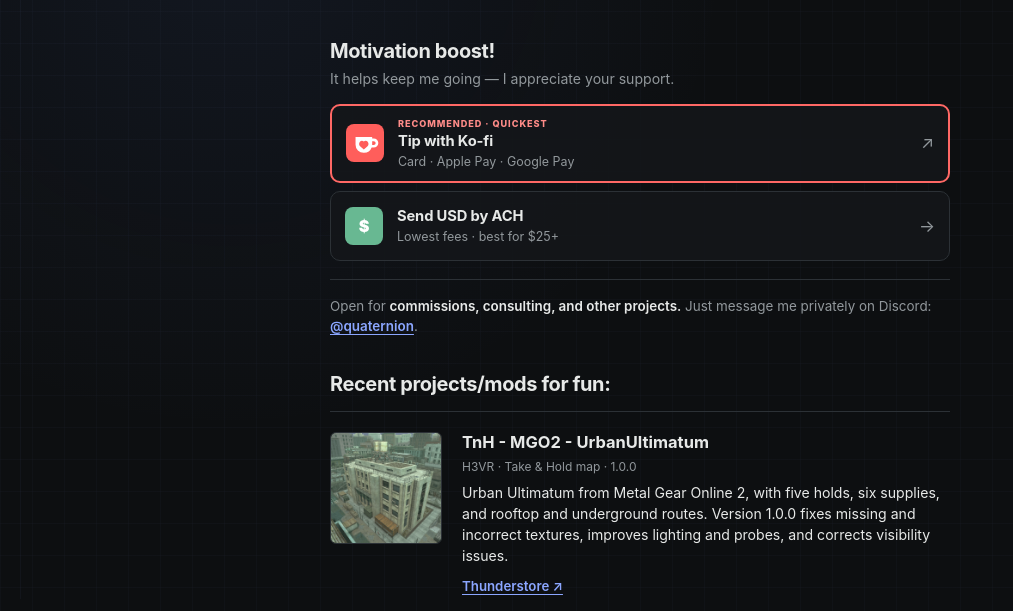
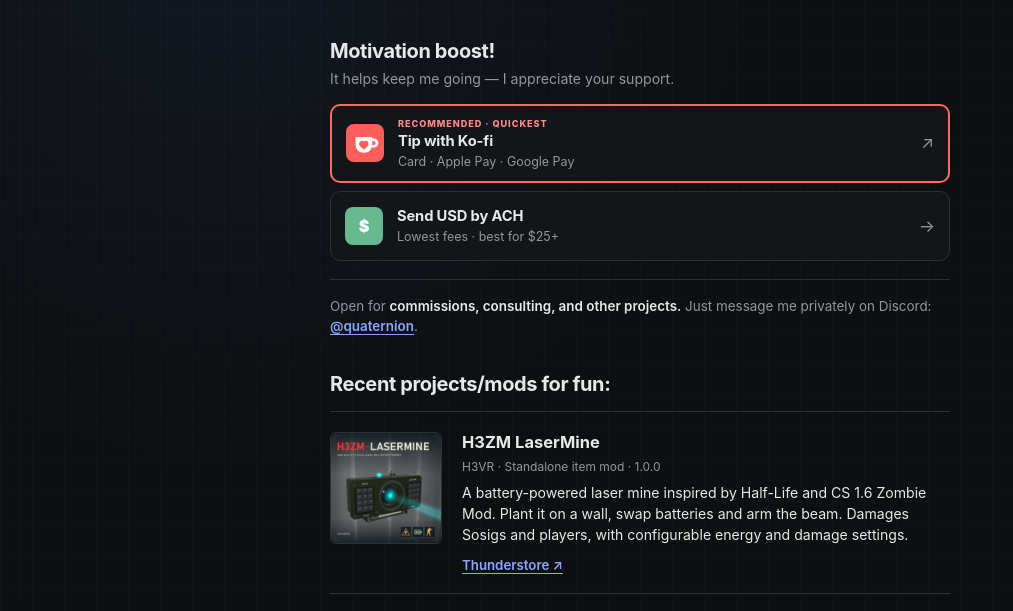
Before and after one commit to quaternion7/quaternion7.github.io, a plain HTML site: page index.html in a window 1280 px wide. Shown: the part 181-792 px from the top of the page, without its empty margins (0-1013 px from the left). Drawn offline with Linux system fonts and the light colour scheme.

Commit message:
Add H3ZM LaserMine to recent projects

```diff
--- a/index.html
+++ b/index.html
@@ -74,6 +74,18 @@
       <div class="section-heading">
         <h2 id="projects-title">Recent projects/mods for fun:</h2>
       </div>
+
+      <article class="project-row" id="h3zm-lasermine">
+        <img class="project-image" src="images/h3zm-lasermine.png" width="112" height="112" alt="H3ZM LaserMine mounted on a wall with its cyan laser active" loading="lazy">
+        <div class="project-copy">
+          <h3>H3ZM LaserMine</h3>
+          <p class="project-type">H3VR · Standalone item mod · 1.0.0</p>
+          <p class="project-description">A battery-powered laser mine inspired by Half-Life and CS 1.6 Zombie Mod. Plant it on a wall, swap batteries and arm the beam. Damages Sosigs and players, with configurable energy and damage settings.</p>
+          <nav class="project-links" aria-label="H3ZM LaserMine links">
+            <a href="https://thunderstore.io/c/h3vr/p/quaternion/H3ZM_LaserMine/" target="_blank" rel="noreferrer">Thunderstore ↗</a>
+          </nav>
+        </div>
+      </article>
 
       <article class="project-row">
         <img class="project-image" src="images/urban-ultimatum.png?v=1.0.0" width="112" height="112" alt="Overview of Urban Ultimatum's industrial rooftops and streets" loading="lazy">
```
Also changed, not shown: images/h3zm-lasermine.png (added).
